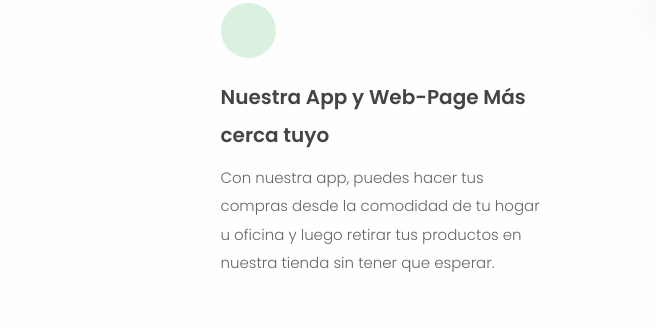
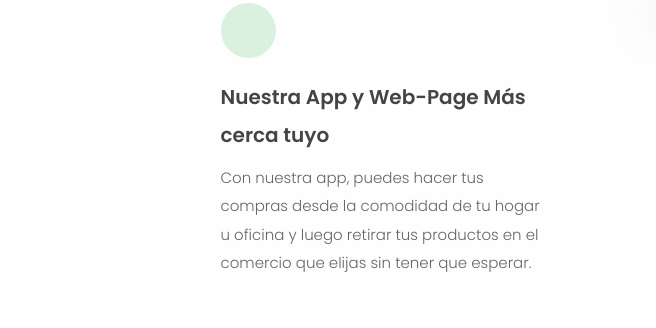
Before and after one commit to manaomimasha/teiki-landing, a plain HTML site: page index.html in a window 1280 px wide. Shown: the part 1418-1746 px from the top of the page, 0-656 px from the left. Drawn offline with Linux system fonts and the light colour scheme.

Commit message:
vision edit

```diff
--- a/index.html
+++ b/index.html
@@ -165,9 +165,7 @@
             Nuestra App y Web-Page Más cerca tuyo
           </h5>
           <p>
-            Con nuestra app, puedes hacer tus compras desde la comodidad de tu
-            hogar u oficina y luego retirar tus productos en nuestra tienda sin
-            tener que esperar.
+            Con nuestra app, puedes hacer tus compras desde la comodidad de tu hogar u oficina y luego retirar tus productos en el comercio que elijas sin tener que esperar.
           </p>
 
 
```
